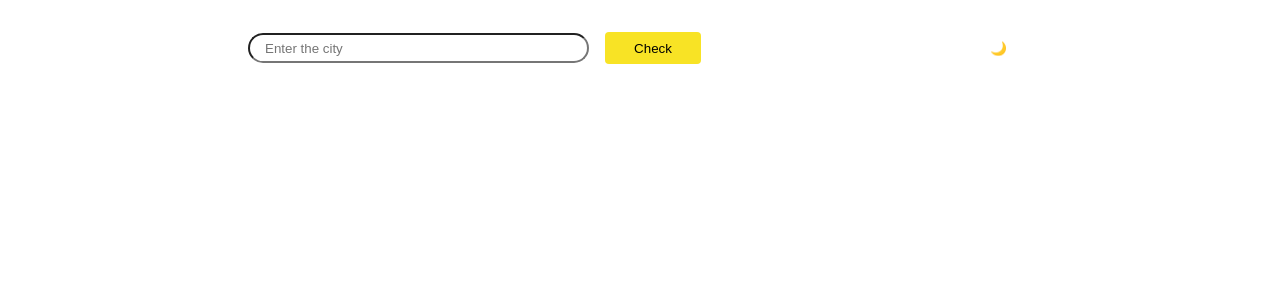
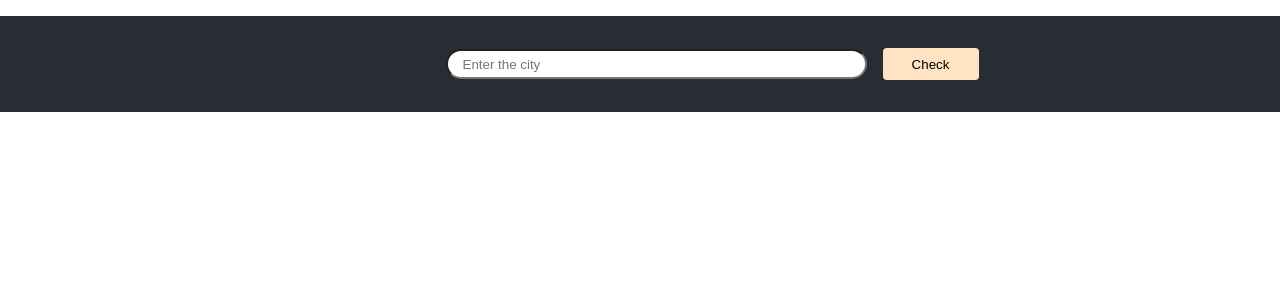
Before and after one commit to isupreetk/weather-forecaster, a React (Create React App) app: page / in a window 1280 px wide. Shown: the top 300 px of the page. Built offline with nearby package versions, Linux system fonts and the light colour scheme.

Commit message:
add form to header

```diff
--- a/src/App.jsx
+++ b/src/App.jsx
@@ -9,39 +9,27 @@ function App() {
   // console.log(`${api_URL}/current.json?key=${api_key}&q=Vancouver`);
   let formRef = useRef();
 
-  let [condition, setCondition] = useState();
   let [forecast, setForecast] = useState();
-  let [darkMode, setDarkMode] = useState(false);
-  let [theme, setTheme] = useState("light");
-  let [icon, setIcon] = useState("🌙");
+  // let [darkMode, setDarkMode] = useState(false);
+  // let [theme, setTheme] = useState("light");
+  // let [icon, setIcon] = useState("🌙");
   let [cityImage, setCityImage] = useState();
 
-  const toggleDarkMode = () => {
-    setDarkMode(!darkMode);
-    if (!darkMode) {
-      setTheme("dark");
-      setIcon("🔆");
-    }
-    else {
-      setTheme("light");
-      setIcon("🌙");
-    }
+  // const toggleDarkMode = () => {
+  //   setDarkMode(!darkMode);
+  //   if (!darkMode) {
+  //     setTheme("dark");
+  //     setIcon("🔆");
+  //   }
+  //   else {
+  //     setTheme("light");
+  //     setIcon("🌙");
+  //   }
 
-  };
+  // };
 
   function getWeather(event) {
     event.preventDefault();
-    // console.log(event.target);
-    // console.log(`${api_URL}/current.json?key=${api_key}&q=${event.target.city.value}`);
-
-    // axios.get(`${api_URL}/current.json?key=${api_key}&q=${event.target.city.value}`)
-    //   .then((response) => {
-    //     // console.log(response.data);
-    //     setCondition(response.data);
-    //   })
-    //   .catch((error) => {
-    //     console.log(error);
-    //   })
 
     axios.get(`${api_URL}/forecast.json?key=${api_key}&q=${event.target.city.value}&days=5`)
       .then((response) => {
@@ -50,8 +38,6 @@ function App() {
 
     axios.get(`https://api.unsplash.com/search/photos/?client_id=8FZ6HGQVeeTdXK7PzSe-oG5fvseGAqntYJxsQJvvmBk&query=${event.target.city.value}`)
       .then((response) => {
-        // console.log(response.data.results);
-        // console.log(response.data.results[0].links?.download);
         setCityImage(response.data.results[0].links?.download);
       })
 
@@ -66,32 +52,24 @@ function App() {
     day: 'numeric',
   };
 
-  // console.log(condition);
-  // console.log("forecast", forecast);
-
   return (
 
-    <div className={`app ${theme}`}>
-
-
-      {/* <header className="App-header">
-        <h1 className='App-header__title'>Check the current weather now!</h1>
-      </header> */}
+    <div className='app'>
       <div className='app__inputs-container'>
-        <div>
+        <div className='app__header'>
           <form className='form' ref={formRef} onSubmit={(event) => getWeather(event)}>
             <input name="city" className='form__input' placeholder="Enter the city"></input>
             <button className='form__button'>Check</button>
           </form>
         </div>
-        <div>
-          <button onClick={toggleDarkMode} className='toggle-btn'>{icon}</button>
-        </div>
+        {/* <div>
+          <button onClick={toggleDarkMode} className='app__toggle-btn'>{icon}</button>
+        </div> */}
       </div>
 
       {forecast ?
         (
-          <div>
+          <div className='output-wrapper'>
             <div className='output'>
               <div className='output__container1'>
                 <h2 className='output__city-title'>{forecast.location.name}</h2>
@@ -117,15 +95,17 @@ function App() {
 
             <div className='forecast-container'>
               <div className='forecast'>
-                {forecast.forecast.forecastday.map((day) => {
+                {forecast.forecast.forecastday.map((day, index) => {
                   return (
-                    <div className='forecast__container1'>
+                    <div className='forecast__container1' key={index}>
                       <p>{day.date}</p>
-                      {/* <p>{day.day.condition.text}</p> */}
                       <img src={day.day.condition.icon} alt="prediction" />
 
-                      <p>Max: {day.day.maxtemp_c}</p>
-                      <p>Min: {day.day.mintemp_c}</p>
+                      <div className='forecast__max-min'>
+                        <p>{day.day.maxtemp_c}</p>
+                        <p>{day.day.mintemp_c}</p>
+                      </div>
+
                     </div>
                   )
                 })}
--- a/src/App.scss
+++ b/src/App.scss
@@ -1,3 +1,7 @@
+body {
+  margin: 0rem;
+}
+
 .app {
   display: flex;
   flex-direction: column;
@@ -8,60 +12,50 @@
   line-height: 0rem;
   font-weight: 600;
 
+  &__header {
+    display: flex;
+    align-items: center;
+    justify-content: center;
+    width: 100%;
+    height: 6rem;
+    padding-left: 10rem;
+
+  }
+
   &__inputs-container {
     width: 100%;
     display: flex;
     justify-content: space-evenly;
     align-items: center;
     margin: 1rem;
+    background-color: #282c34;
+
+  }
+
+  &__toggle-btn {
+    background-color: transparent;
+    border: 0px;
+    margin: 1.2rem;
   }
 }
 
 .city {
   height: 50vh;
   width: 90%;
+  border-radius: 5px;
 }
 
-.dark {
-  background-color: #282c34;
-  color: white;
-  height: 100vh;
-}
-
-.light {
-  background-color: white;
-  color: #282c34;
-  height: 100vh;
-}
-
-.toggle-btn {
-  background-color: transparent;
-  border: 0px;
-  margin: 1.2rem;
-}
-
-// .App-header {
-//   // min-height: 100vh;
-//   display: flex;
-//   flex-direction: column;
-//   align-items: center;
-//   justify-content: center;
-//   font-size: calc(10px + 2vmin);
-
-//   &__title {
-//     text-align: center;
-//   }
+// .dark {
+//   background-color: #282c34;
+//   color: white;
+//   height: 100vh;
 // }
 
-@keyframes App-logo-spin {
-  from {
-    transform: rotate(0deg);
-  }
-
-  to {
-    transform: rotate(360deg);
-  }
-}
+// .light {
+//   background-color: white;
+//   color: #282c34;
+//   height: 100vh;
+// }
 
 .form {
   display: flex;
@@ -71,13 +65,13 @@
   &__input {
     padding-left: 15px;
     height: 1.5rem;
-    width: 20rem;
+    width: 25rem;
     border-radius: 20px;
   }
 
   &__button {
     margin: 1rem;
-    background-color: #f8e325;
+    background-color: bisque;
     border-radius: 4px;
     height: 2rem;
     width: 6rem;
@@ -85,8 +79,16 @@
   }
 }
 
+.output-wrapper {
+  display: flex;
+  flex-direction: column;
+  align-items: center;
+  justify-content: center;
+}
+
 .output {
   display: flex;
+  // flex-direction: column;
   justify-content: center;
   align-items: center;
   width: 100%;
@@ -103,9 +105,9 @@
     color: rgb(66, 131, 66);
   }
 
-  &__city-details {
-    padding-left: 5rem;
-  }
+  // &__city-details {
+  //   padding-left: 5rem;
+  // }
 
   &__city-temp {
     font-size: 3rem;
@@ -132,22 +134,38 @@
 }
 
 .forecast-container {
-  width: 100%;
+  text-align: center;
+  width: 90%;
   background-color: bisque;
   display: flex;
   align-items: center;
   justify-content: center;
   margin-top: 1rem;
+  border-radius: 10px;
 }
 
 .forecast {
   display: flex;
+  align-items: center;
+  justify-content: center;
+  width: 100%;
 
   &__container1 {
     border: 1px solid black;
     width: fit-content;
     padding: 0.5rem;
-    margin: 2rem 0rem 2rem 5rem;
-    // margin-left: 5rem;
+    margin: 2rem;
+    border-radius: 4px;
+    display: flex;
+    flex-direction: column;
+    width: 20%;
+    color: #282c34;
+  }
+
+  &__max-min {
+    display: flex;
+    flex-direction: row;
+    align-items: center;
+    justify-content: space-between;
   }
 }
```
